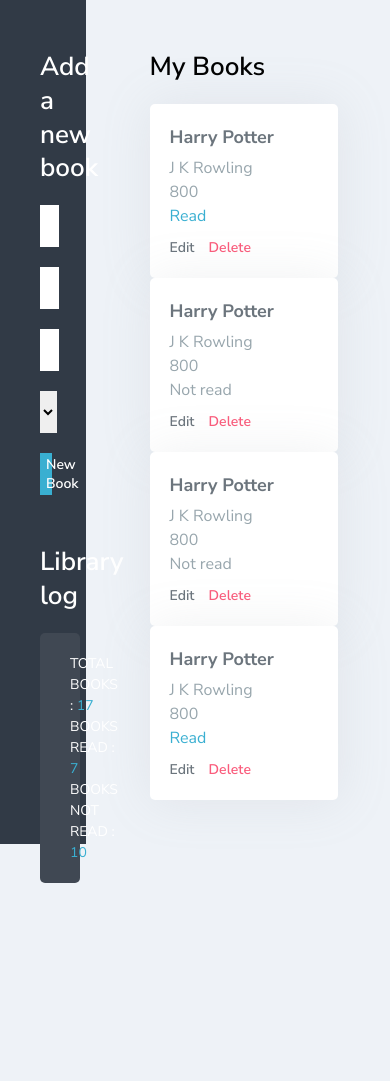
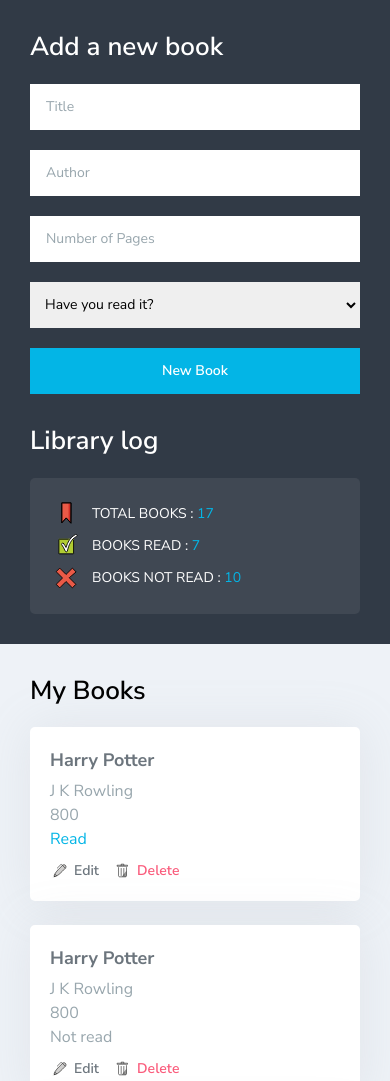
Before and after one commit to Hiiiken/LibraryProject, a website: page index.html in a window 390 px wide. Shown: the top 1081 px of the page. Before the commit the page ends 883 px from the top, so only its background shows below. Drawn offline with Linux system fonts and the light colour scheme.

Commit message:
Finishing up the html/css side, and making the page fully responsive

```diff
--- a/gulpfile.js
+++ b/gulpfile.js
@@ -9,9 +9,9 @@
     .pipe(dest('./css/'));
 };
 
-const devWatch = () => {
+const dev = () => {
     watch('./scss/**/*.scss', bundleSass);
 }
 
 exports.bundleSass = bundleSass;
-exports.devWatch =  devWatch;
+exports.dev =  dev;
--- a/index.html
+++ b/index.html
@@ -11,24 +11,23 @@
 <body>
    <div class="container-fl">
       <div class="grid">
-         <div class="col col-3">
+         <div class="col col-3 col-xl">
             <div class="sidebar">
                <div class="sidebar-widget">
                   <h2 class="sec-title">Add a new book</h2>
-                  <div class="form">
+                  <div class="add-book-form">
                      <input type="text" id="title" placeholder="Title" required>
                      <input type="text" id="author" placeholder="Author" required>
                      <input type="number" id="pages" placeholder="Number of Pages" required>
                      <select name="read" id="read" required>
-                        <option value="" disabled selected>Select book status</option>
-                        <option value="Read">Read</option>
-                        <option value="Not Read">Not Read</option>
+                        <option value="" disabled selected>Have you read it?</option>
+                        <option value="Read">Yes</option>
+                        <option value="Not Read">No</option>
                      </select>
                      <button type="submit" class="btn btn-submit" id="submit">New Book</button>
                   </div>
                </div>
-
-               <div class="sidebar-widget">
+               <div class="sidebar-widget widget-library-log">
                   <h2 class="sec-title">Library log</h2>
                   <div class="library-log">
                      <div class="library-log--single">
@@ -47,24 +46,12 @@
                </div>
             </div>
          </div>
-         <div class="col col-9">
+         <div class="col col-9 col-xl">
             <div class="main-content">
                <h1 class="sec-title">My Books</h1>
-               <!-- <ul class="books-list">
-                  <li class="book-col">
-                     <div class="book-card">
-                        <h4 class="title">Harry Potter</h4>
-                        <p class="author">J K Rowling</p>
-                        <p class="pages">800</p>
-                        <p class="status">Read</p>
-                        <button class="btn btn-edit">Edit</button>
-                        <button class="btn btn-delete">Delete</button>
-                     </div>
-                  </li>
-               </ul> -->
                <div class="book-list">
                   <div class="grid">
-                     <div class="col col-3 col-lg">
+                     <div class="col col-4 col-lg">
                         <div class="book-card">
                            <h4 class="title">Harry Potter</h4>
                            <p class="author">J K Rowling</p>
@@ -74,7 +61,7 @@
                            <button class="btn btn-delete">Delete</button>
                         </div>
                      </div>
-                     <div class="col col-3 col-lg">
+                     <div class="col col-4 col-lg">
                         <div class="book-card">
                            <h4 class="title">Harry Potter</h4>
                            <p class="author">J K Rowling</p>
@@ -84,7 +71,7 @@
                            <button class="btn btn-delete">Delete</button>
                         </div>
                      </div>
-                     <div class="col col-3 col-lg">
+                     <div class="col col-4 col-lg">
                         <div class="book-card">
                            <h4 class="title">Harry Potter</h4>
                            <p class="author">J K Rowling</p>
@@ -94,7 +81,17 @@
                            <button class="btn btn-delete">Delete</button>
                         </div>
                      </div>
-                     <div class="col col-3 col-lg">
+                     <div class="col col-4 col-lg">
+                        <div class="book-card">
+                           <h4 class="title">Harry Potter</h4>
+                           <p class="author">J K Rowling</p>
+                           <p class="pages">800</p>
+                           <p class="status status--read">Read</p>
+                           <button class="btn btn-edit">Edit</button>
+                           <button class="btn btn-delete">Delete</button>
+                        </div>
+                     </div>
+                     <div class="col col-4 col-lg">
                         <div class="book-card">
                            <h4 class="title">Harry Potter</h4>
                            <p class="author">J K Rowling</p>
--- a/scss/_grid.scss
+++ b/scss/_grid.scss
@@ -214,28 +214,29 @@
 //Media Queries
 //////////////////
 @media only screen and (max-width: $screen-sm) {
-    // .grid-sm {
    .col-sm {
       flex: 100%;
       max-width: 100%;
    }
-    // }
 }
 
 @media only screen and (max-width: $screen-md) {
-    // .grid-md {
    .col-md {
       flex: 100%;
       max-width: 100%;
    }
-    // }
 }
 
 @media only screen and (max-width: $screen-lg) {
-    // .grid-lg {
    .col-lg {
       flex: 100%;
       max-width: 100%;
    }
-    // }
 }
+
+@media only screen and (max-width: $screen-xl) {
+   .col-xl {
+      flex: 100%;
+      max-width: 100%;
+   }
+}
--- a/scss/style.scss
+++ b/scss/style.scss
@@ -40,6 +40,7 @@
    height: 100vh;
    padding: 50px 40px;
    margin-left: $base-unit * -1;
+   margin-right: $base-unit * -1;
 
    h2 {
       color: #fff;
@@ -48,12 +49,40 @@
    .sidebar-widget {
       margin-bottom: 50px;
    }
+
+   @media only screen and (max-width: $screen-xl) {
+      height: auto;
+      display: flex;
+      justify-content: space-between;
+
+      .sidebar-widget {
+         width: 100%;
+         margin-bottom: 0;
+      }
+
+      .widget-library-log {
+         margin-left: 24px;
+      }
+   }
+
+   @media only screen and (max-width: $screen-md) {
+      display: block;
+
+      .widget-library-log {
+         margin-left: 0;
+         margin-top: 30px;
+      }
+   }
+
+   @media only screen and (max-width: $screen-sm) {
+      padding: 30px 30px;
+   }
 }
 
 input {
    width: 100%;
    outline: none;
-   height: 42px;
+   height: 46px;
    padding-left: 15px;
    border: 1px solid transparent;
    margin-bottom: 20px;
@@ -71,8 +100,8 @@
 select {
    width: 100%;
    outline: none;
-   height: 42px;
-   padding-left: 15px;
+   height: 46px;
+   padding-left: 10px;
    border: 1px solid transparent;
    margin-bottom: 20px;
    border-radius: 0;
@@ -84,18 +113,18 @@
 
 button[type=submit] {
    width: 100%;
-   height: 42px;
+   height: 46px;
    border: none;
    border-radius: 0;
    font-family: 'Nunito Sans', sans-serif;
    font-size: 14px;
    color: #fff;
    font-weight: 600;
-   background-color: #39afd1;
+   background-color: #03b5e6;
    transition: .3s all;
 
    &:hover {
-      background-color: #198cac;
+      background-color: #00a3d0;
       cursor: pointer;
    }
 }
@@ -133,19 +162,22 @@
 
       span {
          font-weight: 400;
-         color: #39afd1;
+         color: #03b5e6;
       }
    }
 }
 
 .main-content {
    padding: 50px 40px;
+   margin-left: $base-unit * -1;
+   margin-right: $base-unit * -1;
 
    .book-card {
       background: #fff;
       padding: 20px;
       border-radius: 5px;
       box-shadow: 1px 1px 50px 1px rgba(154, 161, 171, .15);
+      margin-bottom: 24px;
 
       .title {
          color: #6c757d;
@@ -161,7 +193,7 @@
       }
 
       .status.status--read {
-         color: #39afd1;
+         color: #03b5e6;
       }
 
       .btn {
@@ -179,40 +211,28 @@
          &.btn-delete {
             color: #fa5c7c;
             margin-left: 10px;
+            background: url(/images/delete.svg) no-repeat;
+            padding: 0 0 0 24px;
 
             &:hover {
-               color: #f72e56
+               color: #f72e56;
+               opacity: .9;
             }
          }
 
-         &.btn-edit:hover {
-            color: #000;
+         &.btn-edit {
+            background: url(/images/pen.svg) no-repeat;
+            padding: 0 0 0 24px;
+
+            &.btn-edit:hover {
+               color: #000;
+               opacity: .9;
+            }
          }
       }
    }
 
-   // .books-list {
-   //    list-style: none;
-   //    padding: 0;
-   //    margin: 0;
-   //    width: 100%;
-   //    display: flex;
-   //    box-sizing: border-box;
-   //    flex-wrap: wrap;
-   // }
-
-   // .book-col {
-   //    box-sizing: border-box;
-   //    flex: 0 0 auto;
-   //    flex-grow: 1;
-   //    min-width: 0;
-   //    padding: 0 12px 0 12px;
-   //    flex-basis: 25%;
-   //    max-width: 25%;
-   // }
-
-   // .book-card {
-   //    background-color: #fff;
-   //    margin-bottom: 20px;
-   // }
+   @media only screen and (max-width: $screen-sm) {
+      padding: 30px 30px;
+   }
 }
```
Also changed, not shown: css/style.css, images/delete.svg (added), images/pen.svg (added), images/pencil.svg (added). Lines whose indentation alone changed are shown as unchanged.
